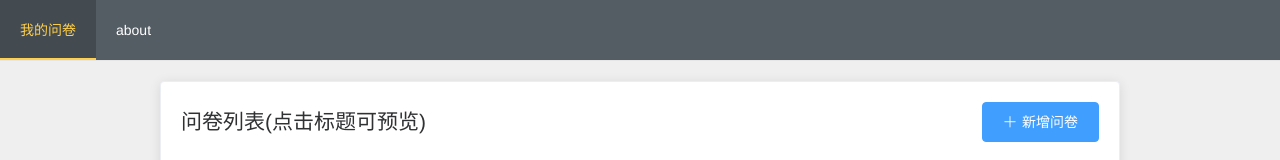
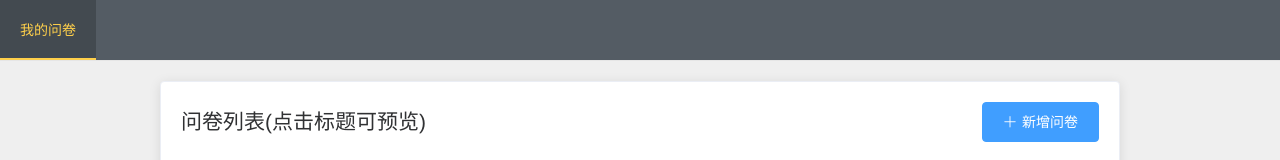
Before and after one commit to tuziel/questionnaire_system, a Vue app: page /preview in a window 1280 px wide. Shown: the top 160 px of the page. Built offline with nearby package versions, Linux system fonts and the light colour scheme.

Commit message:
update: 删除about页

```diff
--- a/src/router.js
+++ b/src/router.js
@@ -7,10 +7,6 @@
     path: '/',
     name: 'home',
     component: () => import('./views/Home')
-  }, {
-    path: '/about',
-    name: 'about',
-    component: () => import('./views/About')
   }, {
     path: '/addpaper',
     name: 'addpaper',
--- a/src/views/About.vue
+++ /dev/null
@@ -1,5 +0,0 @@
-<template>
-  <div class="about">
-    <h1>This is an about page</h1>
-  </div>
-</template>
--- a/src/views/Nav/index.vue
+++ b/src/views/Nav/index.vue
@@ -11,9 +11,6 @@
       nav: [{
         index: '/',
         name: '我的问卷'
-      }, {
-        index: '/about',
-        name: 'about'
       }]
     }
   },
```
